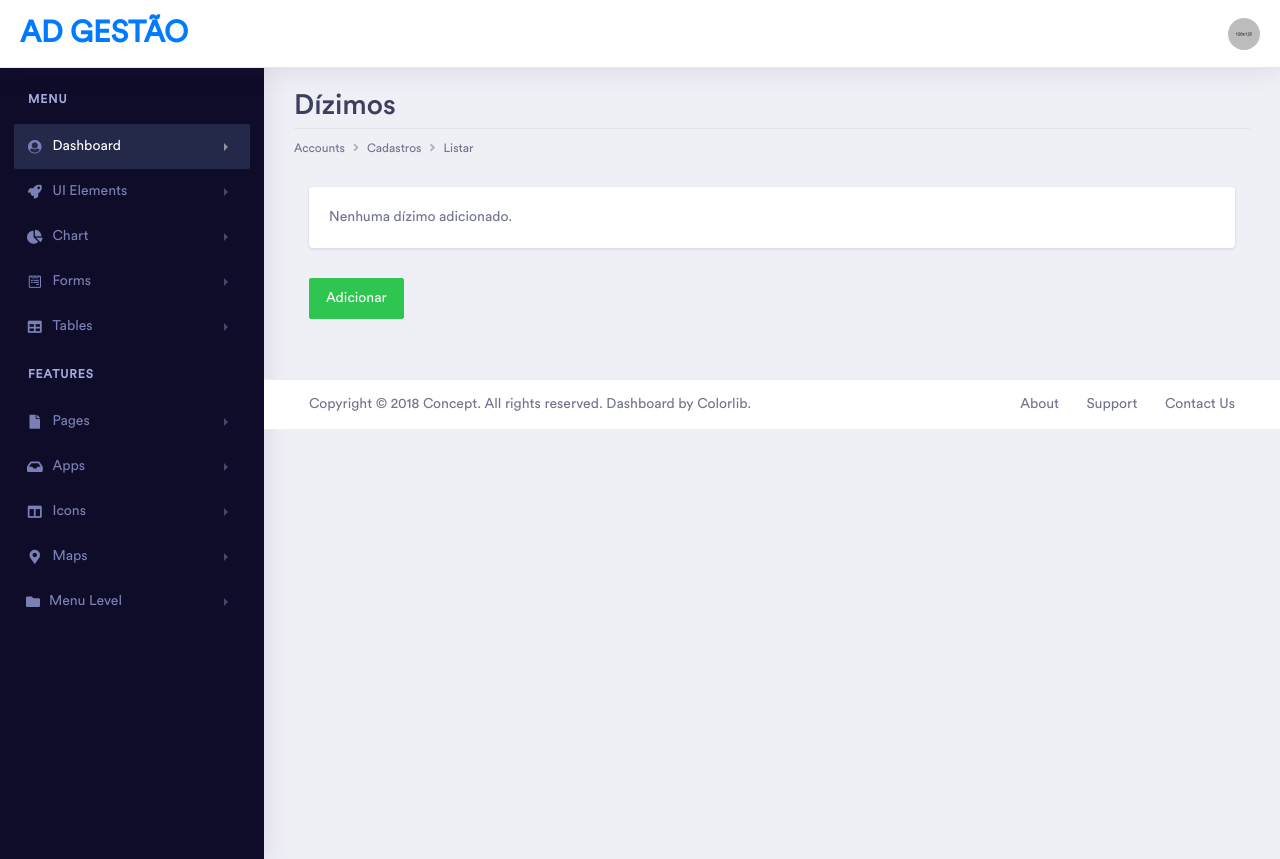
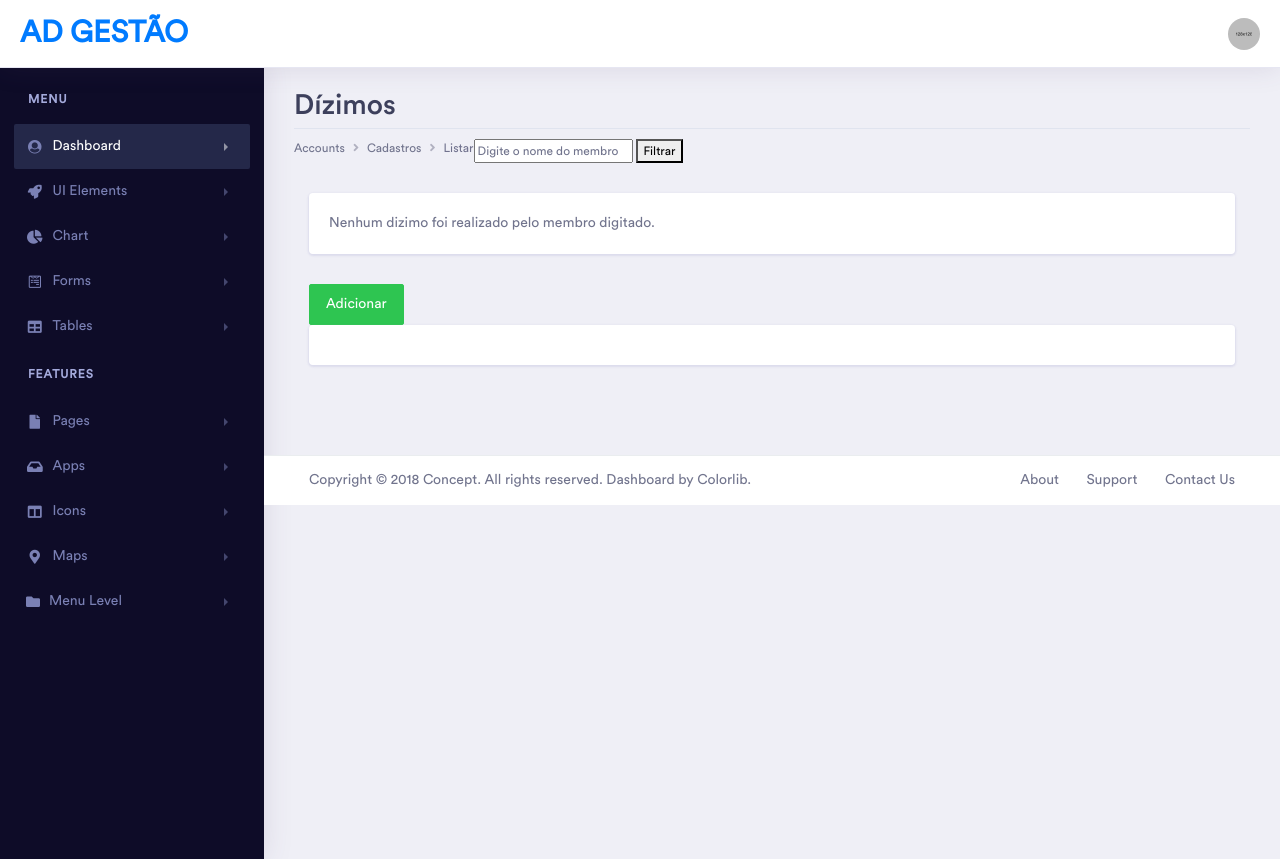
Before and after one commit to maiconrp/adgestao, a Django app: page /financas/entradas/dizimos/filtrar/ in a window 1280 px wide. Shown: the top 859 px of the page. Run offline with Django 4.2, Linux system fonts and the light colour scheme; parts of the project's set-up code (start-up, migrations or seed data) failed here and were passed over; some libraries are stand-ins or nearby versions; some web fonts are replaced.

Commit message:
:sparkles: code: criar template de filtros de dizimo

```diff
--- a/code/templates/financas/entradas/dizimos/listar.html
+++ b/code/templates/financas/entradas/dizimos/listar.html
@@ -13,6 +13,11 @@
                       <li class="breadcrumb-item">Accounts</li>
                       <li class="breadcrumb-item">Cadastros</li>
                       <li class="breadcrumb-item active" aria-current="page">Listar</li>
+                      <form method="POST" action="{% url 'filtrar_dizimos' %}">
+                        {% csrf_token %}
+                        <input type="text" name="membro" placeholder="Digite o nome do membro">
+                        <button type="submit">Filtrar</button>
+                    </form>
                   </ol>
               </nav>
           </div>
@@ -33,10 +38,43 @@
     {% endfor %}
   </div>
 {% endif %}
+
 <div class="col-xl-12 col-lg-12 col-md-12 col-sm-12 col-12">
   <div class="card">
     <div class="card-body">
-          <div class="table-responsive ">
+      {% if dizimos_filtrados %}
+        <div class="table-responsive">
+          <table class="table">
+            <thead>
+              <tr>
+                <th scope="col">Data</th>
+                <th scope="col">Valor</th>
+                <th scope="col">Membro</th>
+              </tr>
+            </thead>
+            <tbody>
+              {% for dizimo in dizimos_filtrados %}
+                <tr>
+                  <td>{{ dizimo.data }}</td>
+                  <td>{{ dizimo.valor }}</td>
+                  <td>{{ dizimo.membro }}</td>
+                </tr>
+              {% endfor %}
+            </tbody>
+          </table>
+        </div>
+      {% else %}
+        <p>Nenhum dizimo foi realizado pelo membro digitado.</p>
+      {% endif %}
+    </div>
+  </div>
+  <a href="{% url 'adicionar_dizimo'%}" class="btn btn-success">Adicionar</a>
+</div>
+
+<div class="col-xl-12 col-lg-12 col-md-12 col-sm-12 col-12">
+  <div class="card">
+    <div class="card-body">
+      <div class="table-responsive">
         {% if dizimos %}
           <table class="table">
             <thead>
@@ -47,37 +85,27 @@
               </tr>
             </thead>
             <tbody>
-
               {% for dizimo in dizimos %}
                 <tr>
-                      <th scope="col">{{ dizimo.data }}</th>
+                  <td>{{ dizimo.data }}</td>
                   <td>{{ dizimo.valor }}</td>
                   <td>{{ dizimo.membro }}</td>
-
                   <td>
                     <a href="{% url 'detalhar_dizimo' dizimo.id %}" class="btn btn-info"><i class="fas fa-external-link-alt"></i></a>
                     <a href="{% url 'excluir_dizimo' dizimo.id %}" class="btn btn-danger"><i class="fas fa-trash-alt"></i></a>
                   </td>
                 </tr>
               {% endfor %}
-
             </tbody>
           </table>
-              {% else %}
-    <p>Nenhuma dízimo adicionado.</p>
+
         {% endif %}
       </div>
-
-
     </div>
   </div>
-  <a href="{% url 'adicionar_dizimo'%}" class="btn btn-success">Adicionar</a>
-
 </div>
-
-
 
 <!-- ============================================================== -->
 <!-- end responsive table -->
 <!-- ============================================================== -->
-  {%endblock%}
+{% endblock %}
```
Lines whose indentation alone changed are shown as unchanged.
